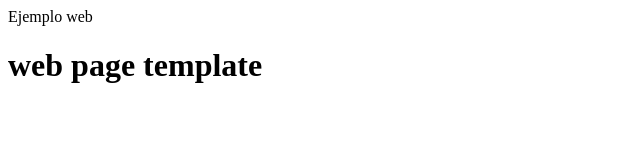
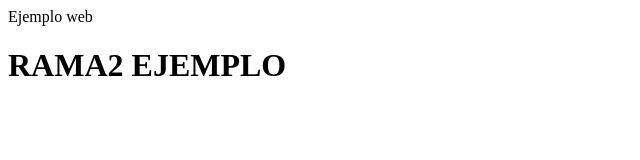
Before and after one commit to mthector/taller-git, a plain HTML site: page index.html in a window 1280 px wide. Shown: the whole page, without its empty margins (0-640 px from the left). Drawn offline with Linux system fonts and the light colour scheme.

Commit message:
Added metadata to main file

```diff
--- a/index.html
+++ b/index.html
@@ -3,9 +3,10 @@
     <head>
         Ejemplo web
     </head>
+<meta charset="UTF-8">
     <body>
         <h1>
-            web page template
+           RAMA2 EJEMPLO
         </h1>
 
     </body>
```
